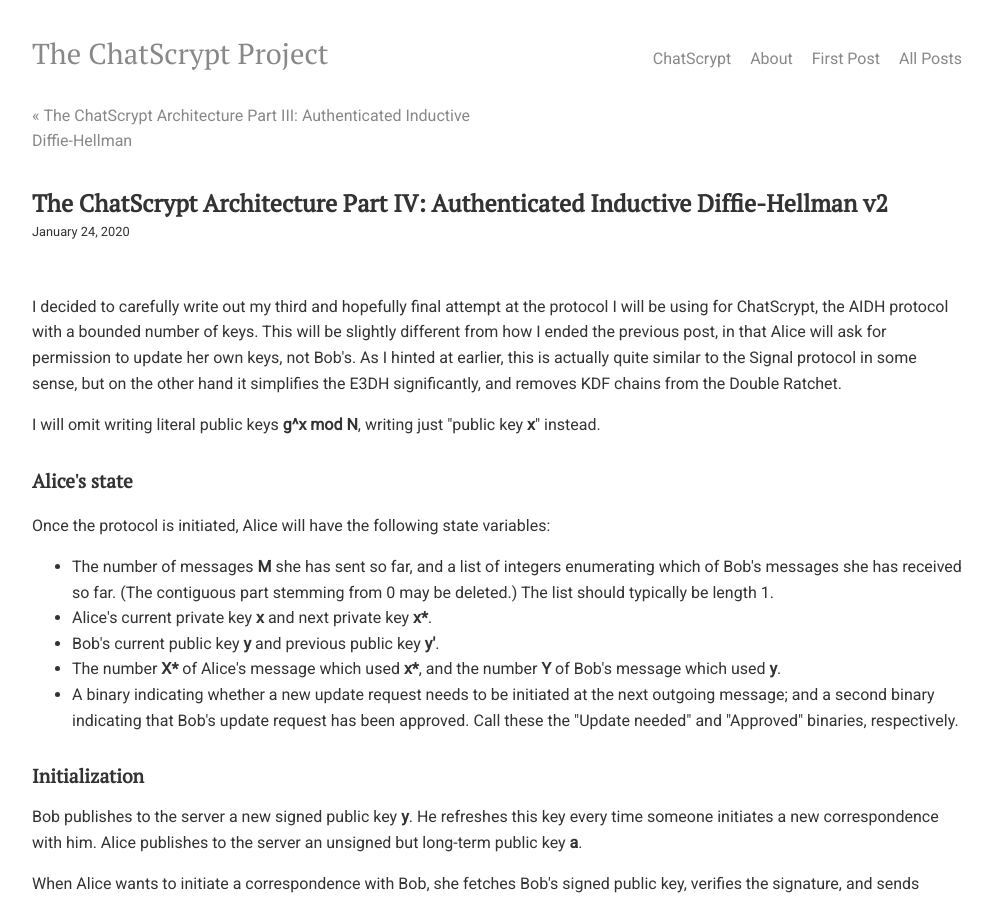
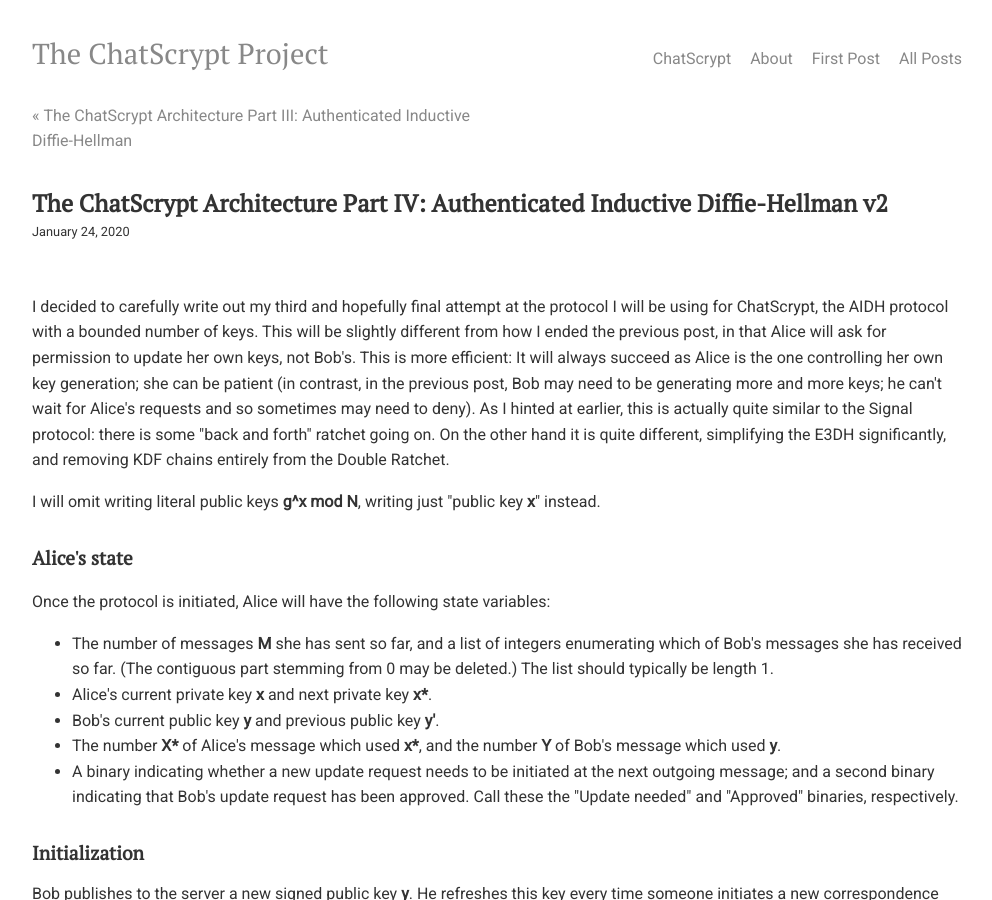
Before and after one commit to chatscrypt/chatscrypt.github.io, a Jekyll site: the page built from _posts/2020-01-24-the-chatscrypt-architecture-part-iii-authenticated-inductive-diffie-hellman-v2.html, in a window 1280 px wide and 900 px high. Shown: the whole window, without its empty margins (143-1135 px from the left). Built offline with Jekyll 4.4.1, drawn with Linux system fonts in a browser that asks for light colours; comment, search, counter and statistics services are not loaded.

Commit message:
Update 2020-01-24-the-chatscrypt-architecture-part-iii-authenticated-inductive-diffie-hellman-v2.html

```diff
--- a/_posts/2020-01-24-the-chatscrypt-architecture-part-iii-authenticated-inductive-diffie-hellman-v2.html
+++ b/_posts/2020-01-24-the-chatscrypt-architecture-part-iii-authenticated-inductive-diffie-hellman-v2.html
@@ -5,7 +5,7 @@
 date: 2020-01-24
 ---
 
-I decided to carefully write out my third and hopefully final attempt at the protocol I will be using for ChatScrypt, the AIDH protocol with a bounded number of keys. This will be slightly different from how I ended the previous post, in that Alice will ask for permission to update her own keys, not Bob's. As I hinted at earlier, this is actually quite similar to the Signal protocol in some sense, but on the other hand it simplifies the E3DH significantly, and removes KDF chains from the Double Ratchet.
+I decided to carefully write out my third and hopefully final attempt at the protocol I will be using for ChatScrypt, the AIDH protocol with a bounded number of keys. This will be slightly different from how I ended the previous post, in that Alice will ask for permission to update her own keys, not Bob's. This is more efficient: It will always succeed as Alice is the one controlling her own key generation; she can be patient (in contrast, in the previous post, Bob may need to be generating more and more keys; he can't wait for Alice's requests and so sometimes may need to deny). As I hinted at earlier, this is actually quite similar to the Signal protocol: there is some "back and forth" ratchet going on. On the other hand it is quite different, simplifying the E3DH significantly, and removing KDF chains entirely from the Double Ratchet.
 
 <p>I will omit writing literal public keys <b>g^x mod N</b>, writing just "public key <b>x</b>" instead.
 
```
